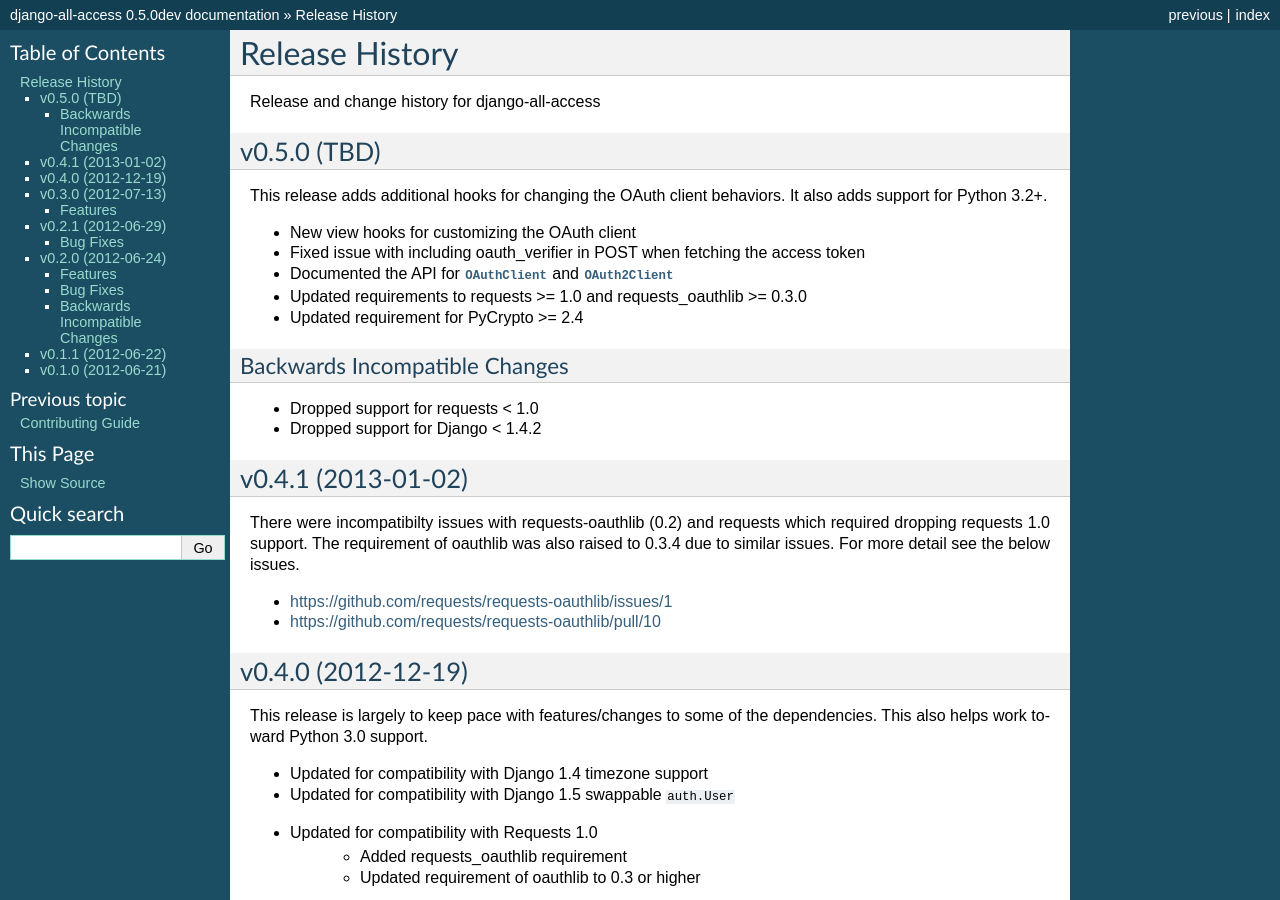
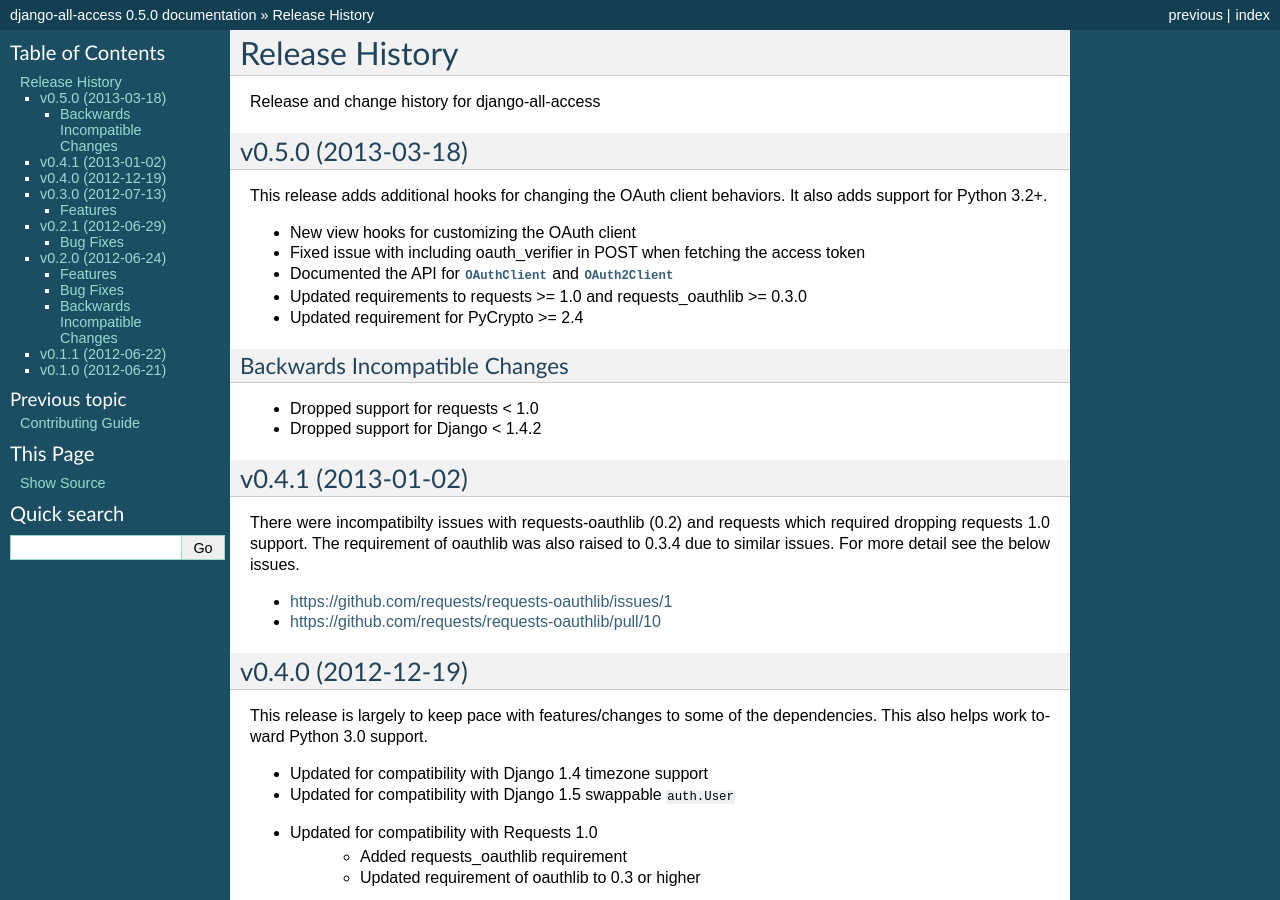
Before and after one commit to mlavin/django-all-access, a Sphinx documentation site: the page built from docs/releases.rst, in a window 1280 px wide and 900 px high. Built offline with Sphinx 7.4.7, drawn with Linux system fonts in a browser that asks for light colours; some of the changed text lies outside the part shown.

Commit message:
Version bump and setting the release date.

```diff
--- a/allaccess/__init__.py
+++ b/allaccess/__init__.py
@@ -4,7 +4,7 @@
 """
 
 
-__version__ = '0.5.0dev'
+__version__ = '0.5.0'
 
 
 import logging
--- a/docs/releases.rst
+++ b/docs/releases.rst
@@ -4,7 +4,7 @@
 Release and change history for django-all-access
 
 
-v0.5.0 (TBD)
+v0.5.0 (2013-03-18)
 ------------------------------------
 
 This release adds additional hooks for changing the OAuth client behaviors. It also
```
